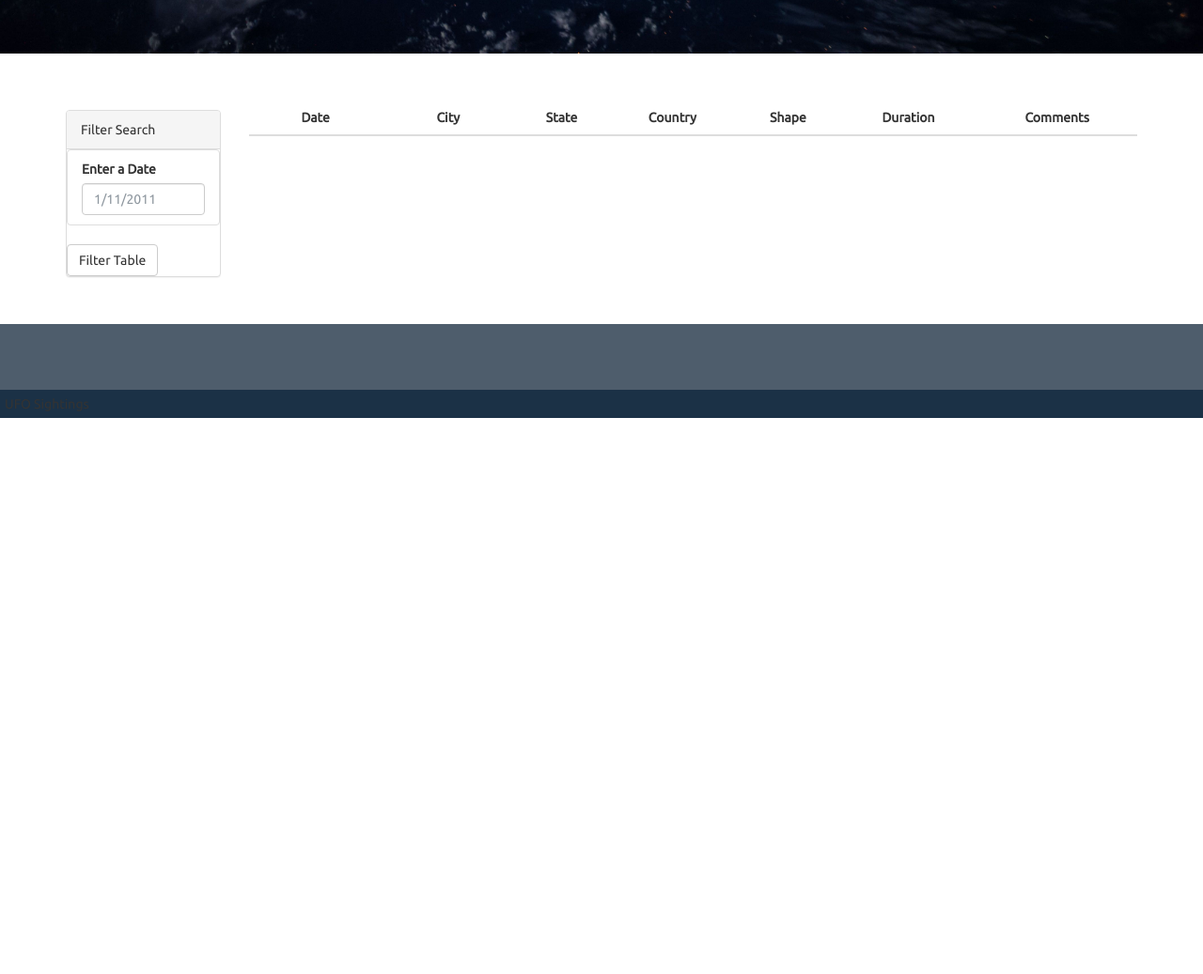
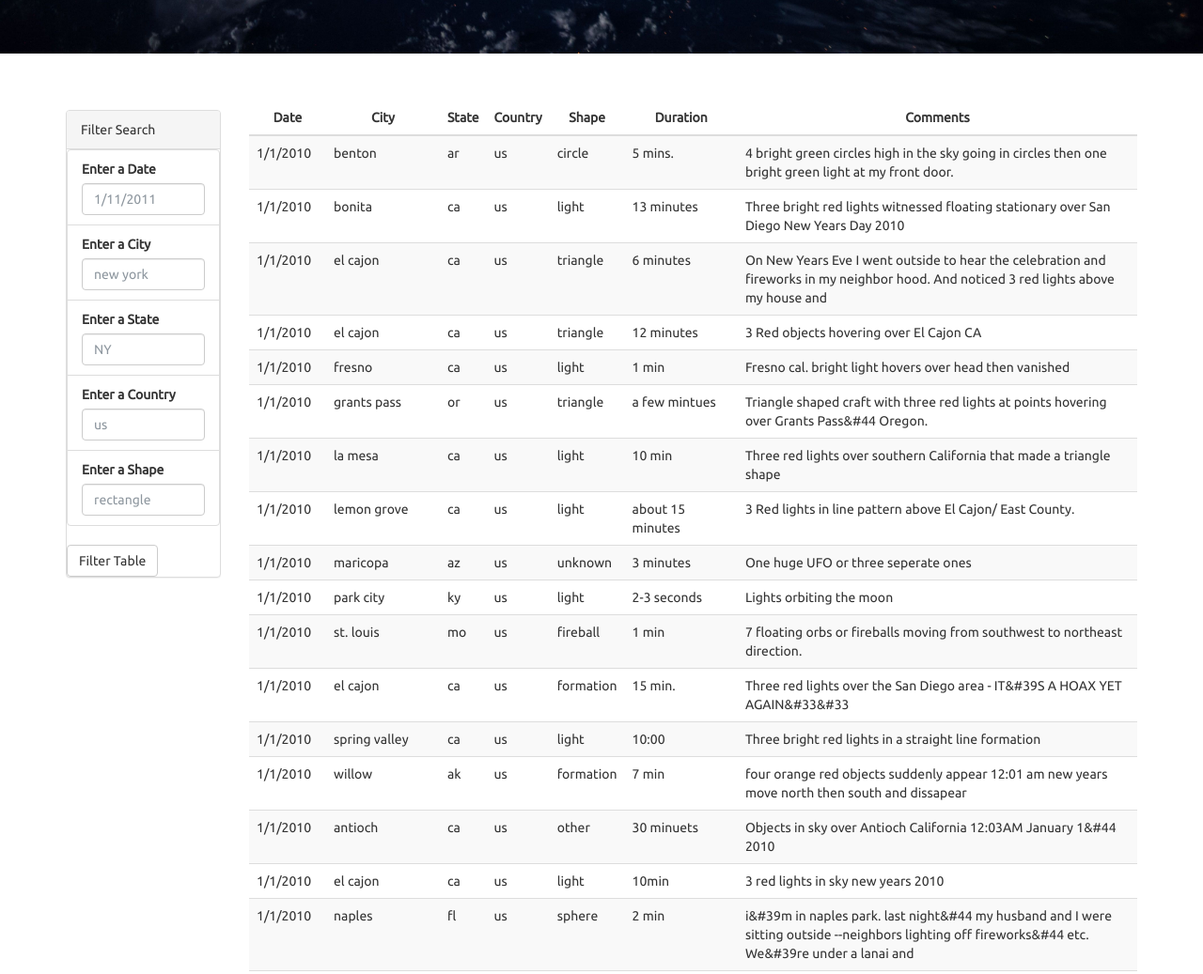
Before and after one commit to zhaqinqin1234/javascript_challenge, a plain HTML site: page UFO_level_2/index.html in a window 1280 px wide. Shown: the part 555-1592 px from the top of the page at 94% size. Before the commit the page ends 1000 px from the top, so only its background shows below. Drawn offline with nearby package versions, Linux system fonts and the light colour scheme.

Commit message:
starter level2

```diff
--- a/UFO_level_2/index.html
+++ b/UFO_level_2/index.html
@@ -39,6 +39,22 @@
                         <label for="date">Enter a Date</label>
                         <input class="form-control" id="datetime" type="text" placeholder="1/11/2011">
                       </li>
+                      <li class="filter list-group-item">
+                        <label for="date">Enter a City</label>
+                        <input class="form-control" id="city" type="text" placeholder="new york">
+                      </li>
+                      <li class="filter list-group-item">
+                        <label for="date">Enter a State</label>
+                        <input class="form-control" id="state" type="text" placeholder="NY">
+                      </li>
+                      <li class="filter list-group-item">
+                        <label for="date">Enter a Country</label>
+                        <input class="form-control" id="country" type="text" placeholder="us">
+                      </li>
+                      <li class="filter list-group-item">
+                        <label for="date">Enter a Shape</label>
+                        <input class="form-control" id="shape" type="text" placeholder="rectangle">
+                      </li>
                     </ul>
                   </div>
                   <button id="filter-btn" type="button" class="btn btn-default">Filter Table</button>
--- a/UFO_level_2/static/js/app.js
+++ b/UFO_level_2/static/js/app.js
@@ -1,4 +1,45 @@
 // from data.js
 var tableData = data;
+console.log(tableData);
 
 // YOUR CODE HERE!
+//select tbody element
+var tbody = d3.select("tbody");
+
+function buildTable(data) {
+
+    tbody.html("");
+
+    data.forEach((dataRow) => {
+    var row =tbody.append("tr");
+
+    Object.values(dataRow).forEach((val) => {
+        var cell =row.append('td');
+        cell.text(val);
+    });
+});
+
+}
+//keep track all filters
+var filters= {}
+function updateFilter(){
+
+
+}
+function handleClick() {
+    // Prevent the form from refreshing the page
+    d3.event.preventDefault();
+    // grab the datatime value from the filter
+    var date =d3.select("#datetime").property("value");
+    var filteredData = tableData;
+
+    if (date) {
+        filteredData=filteredData.filter(row=> row.datetime ===date);
+
+    }
+    buildTable(filteredData);
+}
+d3.selectAll("#filter-btn").on("click", handleClick);
+
+// call build table function to load data
+buildTable(tableData);
```
